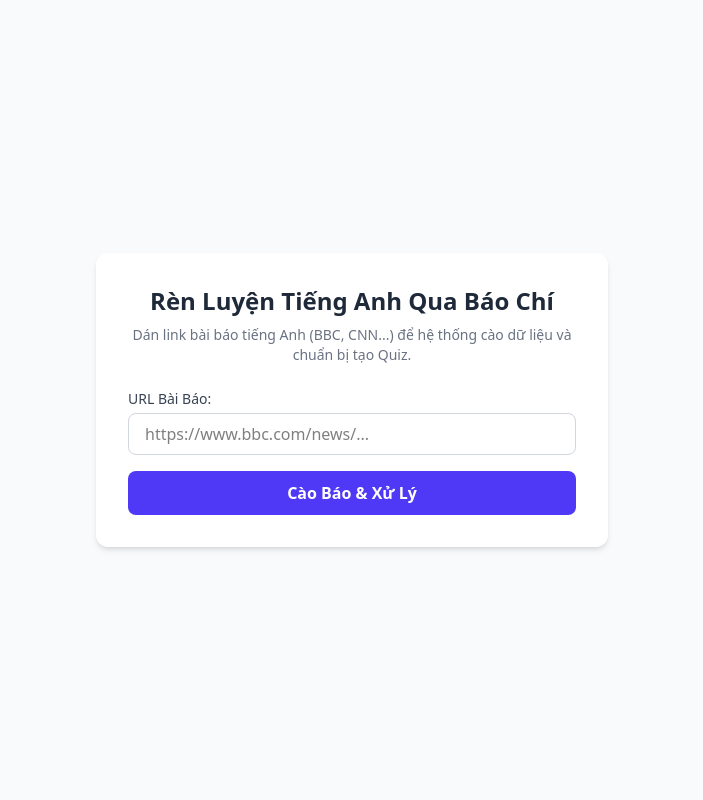
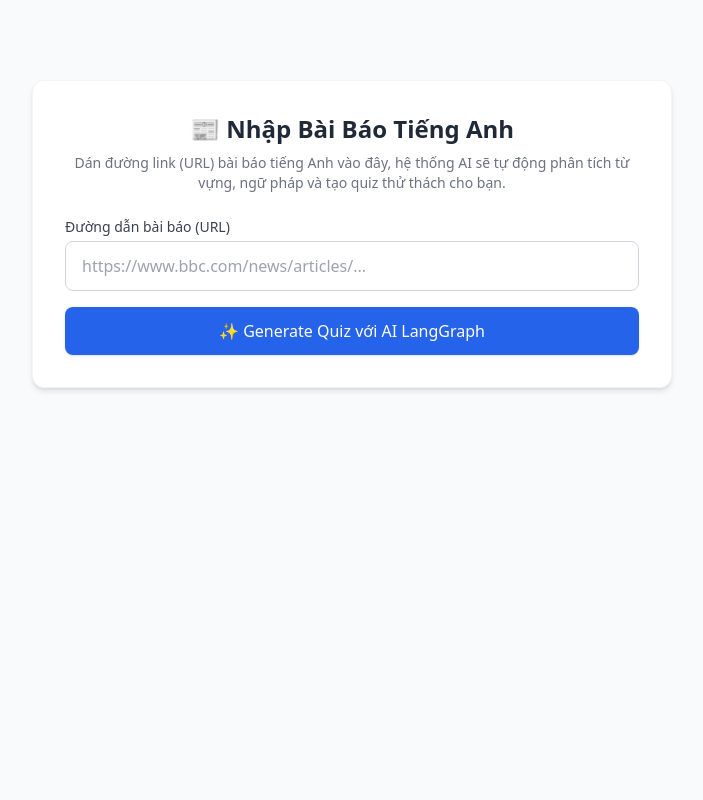
Before and after one commit to Likelipop/ReadandQues, a Django app: page /articles/import/ in a window 1280 px wide. Shown: the whole page, without its empty margins (288-991 px from the left). Run offline with Django 5.2, Linux system fonts and the light colour scheme; some libraries are stand-ins or nearby versions.

```diff
--- a/ReadAndQues/articles/templates/articles/import.html
+++ b/ReadAndQues/articles/templates/articles/import.html
@@ -2,39 +2,41 @@
 <html lang="vi">
 <head>
     <meta charset="UTF-8">
-    <title>Nhập Bài Báo Tiếng Anh</title>
-    <script src="https://cdn.jsdelivr.net/npm/@tailwindcss/browser@4"></script>
+    <meta name="viewport" content="width=device-width, initial-scale=1.0">
+    <title>Học Tiếng Anh Qua Tin Tức - AI Quiz</title>
+    <script src="https://cdn.tailwindcss.com"></script>
 </head>
-<body class="bg-gray-50 flex items-center justify-center min-h-screen">
-
-    <div class="bg-white p-8 rounded-xl shadow-md w-full max-w-lg">
-        <h1 class="text-2xl font-bold text-gray-800 mb-2 text-center">Rèn Luyện Tiếng Anh Qua Báo Chí</h1>
-        <p class="text-sm text-gray-500 text-center mb-6">Dán link bài báo tiếng Anh (BBC, CNN...) để hệ thống cào dữ liệu và chuẩn bị tạo Quiz.</p>
+<body class="bg-gray-50 min-h-screen font-sans">
+    <div class="max-w-2xl mx-auto pt-20 px-4">
+        <div class="bg-white p-8 rounded-xl shadow-md border border-gray-100">
+            <h1 class="text-2xl font-bold text-gray-800 mb-2 text-center">📰 Nhập Bài Báo Tiếng Anh</h1>
+            <p class="text-gray-500 text-sm text-center mb-6">Dán đường link (URL) bài báo tiếng Anh vào đây, hệ thống AI sẽ tự động phân tích từ vựng, ngữ pháp và tạo quiz thử thách cho bạn.</p>
 
             {% if messages %}
-            <div class="mb-4">
                 {% for message in messages %}
-                    <div class="p-3 rounded-lg text-sm {% if message.tags == 'error' %}bg-red-100 text-red-700{% else %}bg-blue-100 text-blue-700{% endif %}">
+                    <div class="p-4 mb-4 text-sm rounded-lg {% if message.tags == 'error' %}bg-red-50 text-red-800{% else %}bg-green-50 text-green-800{% endif %}">
                         {{ message }}
                     </div>
-                {% endfor %}
-            </div>
+                 font-sm           {% endfor %}
             {% endif %}
 
             <form method="POST" action="{% url 'articles:import_article' %}" class="space-y-4">
                 {% csrf_token %}
                 <div>
-                <label class="block text-sm font-medium text-gray-700 mb-1">URL Bài Báo:</label>
-                <input type="url" name="url" placeholder="https://www.bbc.com/news/..." required
-                       class="w-full px-4 py-2 border border-gray-300 rounded-lg focus:ring-2 focus:ring-indigo-500 focus:outline-none">
+                    <label class="block text-sm font-medium text-gray-700 mb-1">Đường dẫn bài báo (URL)</label>
+                    <input type="url"
+                           name="url"
+                           required
+                           placeholder="https://www.bbc.com/news/articles/..."
+                           class="w-full px-4 py-3 border border-gray-300 rounded-lg focus:ring-2 focus:ring-blue-500 focus:border-blue-500 outline-none transition">
                 </div>
 
                 <button type="submit"
-                    class="w-full bg-indigo-600 hover:bg-indigo-700 text-white font-semibold py-2.5 px-4 rounded-lg transition duration-200">
-                Cào Báo & Xử Lý
+                        class="w-full bg-blue-600 hover:bg-blue-700 text-white font-medium py-3 px-4 rounded-lg shadow transition duration-200 flex justify-center items-center gap-2">
+                    ✨ Generate Quiz với AI LangGraph
                 </button>
             </form>
         </div>
-
+    </div>
 </body>
 </html>
--- a/ReadAndQues/articles/urls.py
+++ b/ReadAndQues/articles/urls.py
@@ -8,6 +8,8 @@ urlpatterns = [
     # Đường dẫn trang dán link cào báo: tên_miền.com/articles/import/
     path("import/", views.import_article, name="import_article"),
 
+
     # Đường dẫn trang chi tiết bài báo (nhận chuỗi ObjectId từ MongoDB)
     path("<str:pk>/", views.article_detail, name="article_detail"),
+
 ]
--- a/ReadAndQues/articles/views.py
+++ b/ReadAndQues/articles/views.py
@@ -17,57 +17,80 @@ db = client[getattr(settings, "MONGO_DB_NAME", "read_and_ques_db")]
 article_collection = db["articles"]  # Tên collection trong MongoDB
 
 
+import os
+from django.shortcuts import render, redirect
+from django.contrib import messages
+from .utils.crawler import crawl_article_content  # Hàm cào báo từ Tuần 1
+from ai_core.graph import app  # Đồ thị LangGraph của chúng ta
+from .models import ArticleMongoModel  # Pydantic/Mongo Model của bạn
+
 def import_article(request):
     """
-    Xử lý tiếp nhận URL, cào báo, validate qua Pydantic Schema và lưu vào MongoDB
+    View xử lý dán link bài báo, cào text, chạy qua LangGraph và lưu MongoDB
     """
     if request.method == "POST":
         url = request.POST.get("url", "").strip()
 
         if not url:
-            messages.error(request, "Vui lòng nhập URL bài báo!")
+            messages.error(request, "Vui lòng nhập một URL bài báo hợp lệ!")
             return render(request, "articles/import.html")
 
-        # 2. Kiểm tra trùng lặp URL trong MongoDB
-        existing_doc = article_collection.find_one({"url": url})
-        if existing_doc:
-            messages.info(request, "Bài báo này đã tồn tại trong hệ thống.")
-            # Chuyển đổi ObjectId thành chuỗi string để làm tham số URL
-            return redirect("articles:article_detail", pk=str(existing_doc["_id"]))
+        try:
+            # 1. Cào nội dung bài báo từ URL
+            print(f"🕵️ Đang cào dữ liệu từ URL: {url}...")
+            title, plain_text, *_ = crawl_article_content(url)
 
-        # 3. Tiến hành gọi bộ cào dữ liệu chữ thuần từ utils/
-        crawl_result = crawl_article_content(url)
+            if not plain_text:
+                messages.error(request, "Không thể trích xuất nội dung từ bài báo này. Hãy thử link khác!")
+                return render(request, "articles/import.html")
 
-        if crawl_result["success"]:
-            try:
-                # 4. Tạo Object thông qua Pydantic để Validate dữ liệu đầu vào
-                # Ở bước Tuần 1 này, ta lưu trạng thái 'pending' và các trường phân tích/quiz tạm để trống (None / rỗng)
-                pydantic_article = ArticleMongoModel(
-                    url=url,
-                    title=crawl_result["title"],
-                    original_text=crawl_result["content"],
-                    source_name=crawl_result.get("source_name", "Unknown"),
-                    status="pending",
-                    created_at=datetime.utcnow()
-                )
+            # 2. Chuẩn bị dữ liệu và session đẩy vào LangGraph
+            inputs = {"original_text": plain_text}
+            # Tạo unique session id từ timestamp để LangGraph theo dõi trạng thái
+            session_id = f"session_{int(os.times().elapsed * 1000)}"
+            config = {"configurable": {"thread_id": session_id}}
 
-                # 5. Đẩy dữ liệu đã được validate vào MongoDB dưới dạng Dictionary (JSON)
-                # Dùng mode_dump(by_alias=True) để Pydantic hiểu biến id thành _id của MongoDB
-                doc_to_insert = pydantic_article.model_dump(by_alias=True, exclude_none=True)
+            # 3. Gọi mô hình GPT qua LangGraph
+            print("🧠 Đang gửi nội dung qua LangGraph và Azure AI Foundry...")
+            ai_result = app.invoke(inputs, config)
 
-                # Đảm bảo xóa trường _id nếu nó đang là None để MongoDB tự sinh ObjectId
-                if "_id" in doc_to_insert and doc_to_insert["_id"] is None:
-                    del doc_to_insert["_id"]
+            # Lấy data đã được phân tách từ các Node trong đồ thị
+            analysis_data = ai_result.get("analysis", {})
+            quizzes_data = ai_result.get("quizzes", [])
 
-                result = article_collection.insert_one(doc_to_insert)
+            # 4. Khởi tạo Object đúng theo Schema MongoDB của bạn
+            print("💾 Lưu thông tin bài báo và bộ quiz vào MongoDB...")
 
-                messages.success(request, "Cào dữ liệu và lưu vào MongoDB thành công!")
-                return redirect("articles:article_detail", pk=str(result.inserted_id))
+            # Tùy thuộc vào cách bạn kết nối PyMongo hay Djongo ở Tuần 1,
+            # Dưới đây là cách tạo document chuẩn bằng việc đưa Dict vào PyMongo hoặc .objects.create()
+            # Ví dụ minh họa theo PyMongo / Djongo kết hợp Pydantic:
+            article_doc = {
+                "url": url,
+                "title": title or analysis_data.get("main_idea", "English Article"),
+                "original_text": plain_text,
+                "source_name": "Unknown",
+                "analysis": analysis_data,
+                "quizzes": quizzes_data,
+                "status": "completed",
+            }
 
-            except Exception as e:
-                messages.error(request, f"Lỗi Validate dữ liệu hoặc lưu DB: {str(e)}")
-        else:
-            messages.error(request, f"Cào báo thất bại: {crawl_result['error']}")
+            # Đoạn này bạn gọi hàm insert vào MongoDB của bạn từ Tuần 1:
+            # Giả sử dùng PyMongo: db.articles.insert_one(article_doc)
+            # Hoặc nếu dùng Djongo/ORM: inserted_obj = ArticleMongoModel.objects.create(**article_doc)
+
+            # Lấy ra ID của bản ghi vừa tạo (ví dụ chuỗi string của ObjectId)
+            # inserted_id = str(inserted_obj.id) hoặc str(result.inserted_id)
+            inserted_id = "điền_id_sau_khi_insert_thành_công_vào_đây"
+
+            messages.success(request, "Chúc mừng! AI đã phân tích bài viết và tạo bộ câu hỏi thành công.")
+
+            # 5. Khớp chính xác với đường dẫn: path("<str:pk>/", views.article_detail, name="article_detail")
+            return redirect("articles:article_detail", pk=inserted_id)
+
+        except Exception as e:
+            print(f"❌ Lỗi hệ thống: {str(e)}")
+            messages.error(request, f"Đã xảy ra lỗi trong quá trình xử lý: {str(e)}")
+            return render(request, "articles/import.html")
 
     return render(request, "articles/import.html")
 
```
Lines whose indentation alone changed are shown as unchanged.
